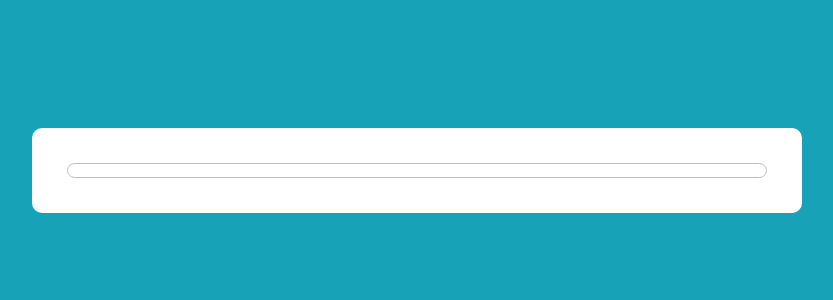
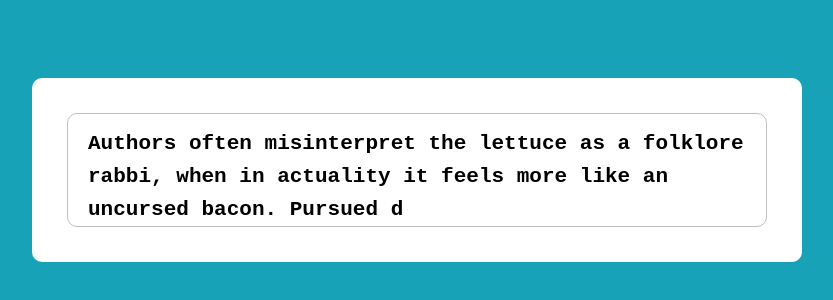
Before and after one commit to team-tadak/tadak-frontend, a React (Create React App) app: page / in a window 1280 px wide. Shown: the part 230-530 px from the top of the page, without its empty margins (223-1056 px from the left). Built offline with nearby package versions, Linux system fonts and the light colour scheme; a web font is replaced by a local one.

Commit message:
feat(frontend): TypeInput 컴포넌트의 Paragraph 와 Letter 컴포넌트 제작 완료

```diff
--- a/src/components/TypeInput/index.js
+++ b/src/components/TypeInput/index.js
@@ -1,10 +1,24 @@
-import { ContentBox, TypeInputContainer } from "components/TypeInput/styles";
+import {
+  ContentBox,
+  Letter,
+  TypeInputContainer,
+} from "components/TypeInput/styles";
 import React from "react";
+import { Paragraph } from "./styles";
+
+const MOCKUP_STRING =
+  "Authors often misinterpret the lettuce as a folklore rabbi, when in actuality it feels more like an uncursed bacon. Pursued d";
 
 function TypeInput() {
   return (
     <TypeInputContainer>
-      <ContentBox></ContentBox>
+      <ContentBox>
+        <Paragraph>
+          {MOCKUP_STRING.split("").map((letter) => (
+            <Letter>{letter}</Letter>
+          ))}
+        </Paragraph>
+      </ContentBox>
     </TypeInputContainer>
   );
 }
--- a/src/components/TypeInput/styles.js
+++ b/src/components/TypeInput/styles.js
@@ -13,4 +13,15 @@ export const ContentBox = styled.article`
   padding: 13px 20px 0;
 `;
 
+export const Paragraph = styled.p`
+  line-height: 200%;
+`;
+
+export const Letter = styled.span`
+  font-family: "Courier New";
+  font-weight: 700;
+  font-size: 21px;
+  color: black;
+`;
+
 export const StyledInput = styled.div``;
```
